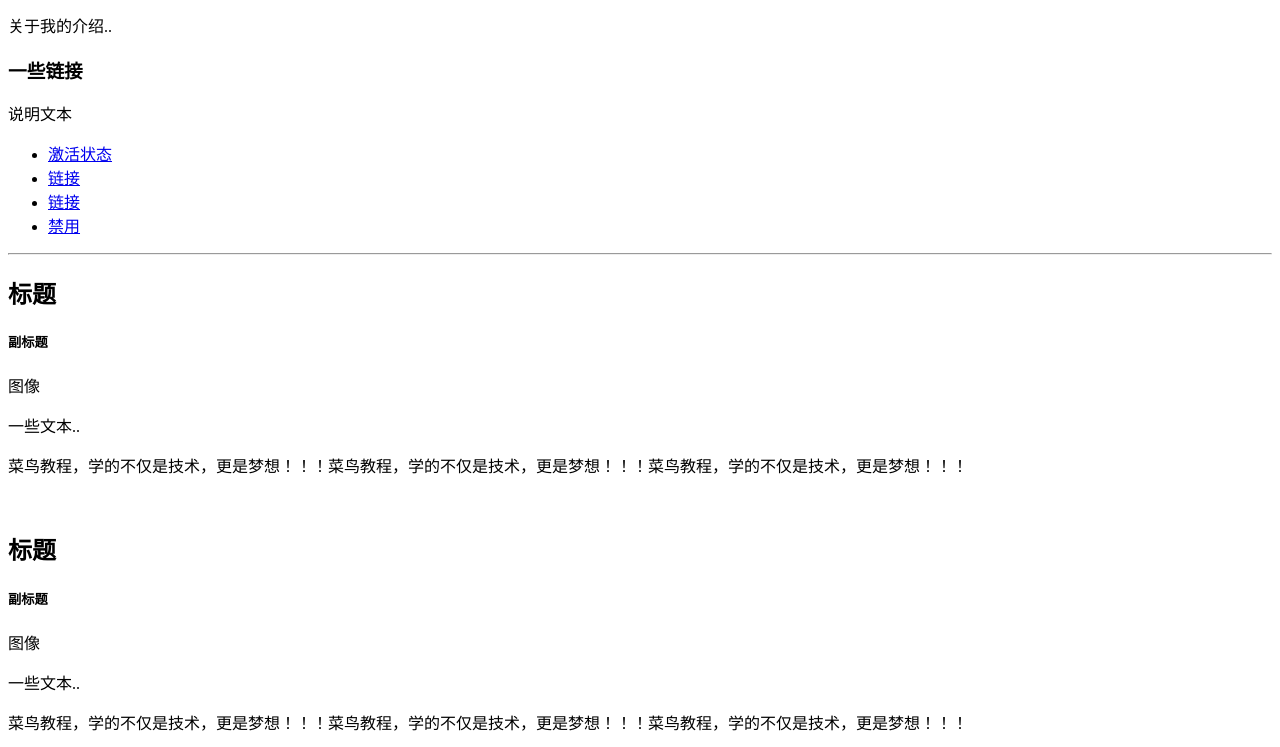
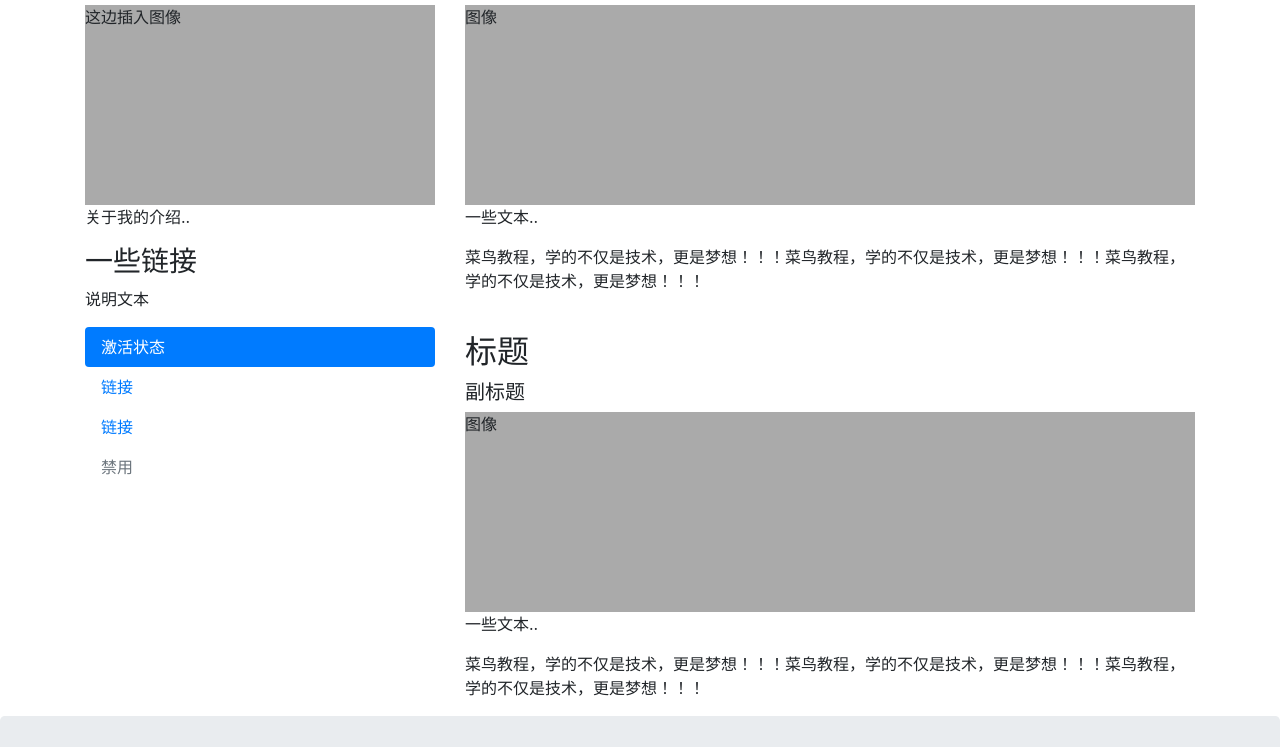
Before and after one commit to lihaotong0712/cloudflare-jsproxy, a plain HTML site: page index.html in a window 1280 px wide. Shown: the part 383-1130 px from the top of the page. Drawn offline with nearby package versions, Linux system fonts and the light colour scheme.

Commit message:
Updete index.html

```diff
--- a/index.html
+++ b/index.html
@@ -1,3 +1,22 @@
+<!DOCTYPE html>
+<html lang="en">
+<head>
+  <title>Bootstrap 4 Website Example</title>
+  <meta charset="utf-8">
+  <meta name="viewport" content="width=device-width, initial-scale=1">
+  <link rel="stylesheet" href="https://cdn.staticfile.org/twitter-bootstrap/4.3.1/css/bootstrap.min.css">
+  <script src="https://cdn.staticfile.org/jquery/3.2.1/jquery.min.js"></script>
+  <script src="https://cdn.staticfile.org/popper.js/1.15.0/umd/popper.min.js"></script>
+  <script src="https://cdn.staticfile.org/twitter-bootstrap/4.3.1/js/bootstrap.min.js"></script>
+  <style>
+  .fakeimg {
+      height: 200px;
+      background: #aaa;
+  }
+  </style>
+</head>
+<body>
+
 <div class="jumbotron text-center" style="margin-bottom:0">
   <h1>我的第一个 Bootstrap 4 页面</h1>
   <p>重置浏览器窗口大小查看效果！</p>
@@ -67,3 +86,6 @@
 <div class="jumbotron text-center" style="margin-bottom:0">
   <p>底部内容</p>
 </div>
+
+</body>
+</html>
```
Lines whose indentation alone changed are shown as unchanged.
